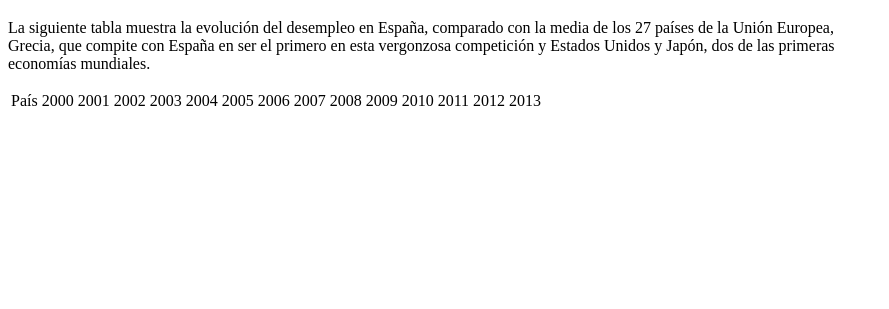
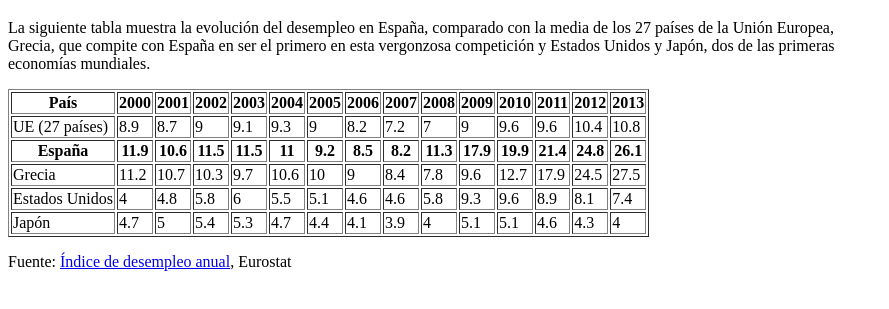
Before and after one commit to yuliethCor08/campus2, a plain HTML site: page root/index.html in a window 1280 px wide. Shown: the part 61-370 px from the top of the page, without its empty margins (0-889 px from the left). Drawn offline with Linux system fonts and the light colour scheme.

Commit message:
ejercicio en clase

```diff
--- a/root/index.html
+++ b/root/index.html
@@ -11,110 +11,111 @@
         La siguiente tabla muestra la evolución del desempleo en España, comparado con la media de los 27 países de la Unión Europea,<br>
         Grecia, que compite con España en ser el primero en esta vergonzosa competición y Estados Unidos y Japón, dos de las primeras <br> economías mundiales.
     </p>
-    <table>
+    <table border="1">
         <tr>
-            <td>País</td>
-            <td>2000</td>
-            <td>2001</td>
-            <td>2002</td>
-            <td>2003</td>
-            <td>2004</td>
-            <td>2005</td>
-            <td>2006</td>
-            <td>2007</td>
-            <td>2008</td>
-            <td>2009</td>
-            <td>2010</td>
-            <td>2011</td>
-            <td>2012</td>
-            <td>2013</td>
+            <th>País</th>
+            <th>2000</th>
+            <th>2001</th>
+            <th>2002</th>
+            <th>2003</th>
+            <th>2004</th>
+            <th>2005</th>
+            <th>2006</th>
+            <th>2007</th>
+            <th>2008</th>
+            <th>2009</th>
+            <th>2010</th>
+            <th>2011</th>
+            <th>2012</th>
+            <th>2013</th>
         </tr>
         <tr>
-            <td></td>
-            <td></td>
-            <td></td>
-            <td></td>
-            <td></td>
-            <td></td>
-            <td></td>
-            <td></td>
-            <td></td>
-            <td></td>
-            <td></td>
-            <td></td>
-            <td></td>
-            <td></td>
-            <td></td>
+            <td>UE (27 países)</td>
+            <td>8.9</td>
+            <td>8.7</td>
+            <td>9</td>
+            <td>9.1</td>
+            <td>9.3</td>
+            <td>9</td>
+            <td>8.2</td>
+            <td>7.2</td>
+            <td>7</td>
+            <td>9</td>
+            <td>9.6</td>
+            <td>9.6</td>
+            <td>10.4</td>
+            <td>10.8</td>
         </tr>
         <tr>
-            <td></td>
-            <td></td>
-            <td></td>
-            <td></td>
-            <td></td>
-            <td></td>
-            <td></td>
-            <td></td>
-            <td></td>
-            <td></td>
-            <td></td>
-            <td></td>
-            <td></td>
-            <td></td>
-            <td></td>
+            <th>España</th>
+            <th>11.9</th>
+            <th>10.6</th>
+            <th>11.5</th>
+            <th>11.5</th>
+            <th>11</th>
+            <th>9.2</th>
+            <th>8.5</th>
+            <th>8.2</th>
+            <th>11.3</th>
+            <th>17.9</th>
+            <th>19.9</th>
+            <th>21.4</th>
+            <th>24.8</th>
+            <th>26.1</th>
         </tr>
         <tr>
-            <td></td>
-            <td></td>
-            <td></td>
-            <td></td>
-            <td></td>
-            <td></td>
-            <td></td>
-            <td></td>
-            <td></td>
-            <td></td>
-            <td></td>
-            <td></td>
-            <td></td>
-            <td></td>
-            <td></td>
+            <td>Grecia</td>
+            <td>11.2</td>
+            <td>10.7</td>
+            <td>10.3</td>
+            <td>9.7</td>
+            <td>10.6</td>
+            <td>10</td>
+            <td>9</td>
+            <td>8.4</td>
+            <td>7.8</td>
+            <td>9.6</td>
+            <td>12.7</td>
+            <td>17.9</td>
+            <td>24.5</td>
+            <td>27.5</td>
         </tr>
         <tr>
-            <td></td>
-            <td></td>
-            <td></td>
-            <td></td>
-            <td></td>
-            <td></td>
-            <td></td>
-            <td></td>
-            <td></td>
-            <td></td>
-            <td></td>
-            <td></td>
-            <td></td>
-            <td></td>
-            <td></td>
+            <td>Estados Unidos</td>
+            <td>4</td>
+            <td>4.8</td>
+            <td>5.8</td>
+            <td>6</td>
+            <td>5.5</td>
+            <td>5.1</td>
+            <td>4.6</td>
+            <td>4.6</td>
+            <td>5.8</td>
+            <td>9.3</td>
+            <td>9.6</td>
+            <td>8.9</td>
+            <td>8.1</td>
+            <td>7.4</td>
         </tr>
         <tr>
-            <td></td>
-            <td></td>
-            <td></td>
-            <td></td>
-            <td></td>
-            <td></td>
-            <td></td>
-            <td></td>
-            <td></td>
-            <td></td>
-            <td></td>
-            <td></td>
-            <td></td>
-            <td></td>
-            <td></td>
+            <td>Japón</td>
+            <td>4.7</td>
+            <td>5</td>
+            <td>5.4</td>
+            <td>5.3</td>
+            <td>4.7</td>
+            <td>4.4</td>
+            <td>4.1</td>
+            <td>3.9</td>
+            <td>4</td>
+            <td>5.1</td>
+            <td>5.1</td>
+            <td>4.6</td>
+            <td>4.3</td>
+            <td>4</td>
         </tr>
     </table>
+    <p>Fuente: <a href="http://epp.eurostat.ec.europa.eu/tgm/table.do?tab=table&init=1&language=en&pcode=tsdec450&plugin=1">Índice de desempleo anual</a>, Eurostat</p>
 
 </body>
 </html>
```
